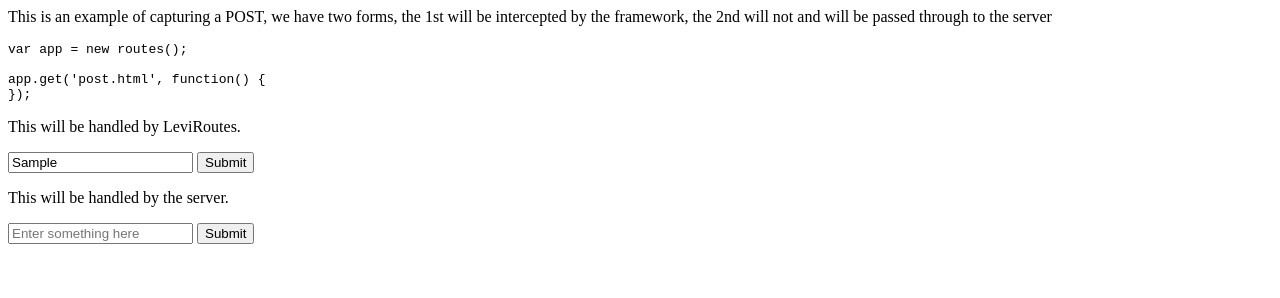
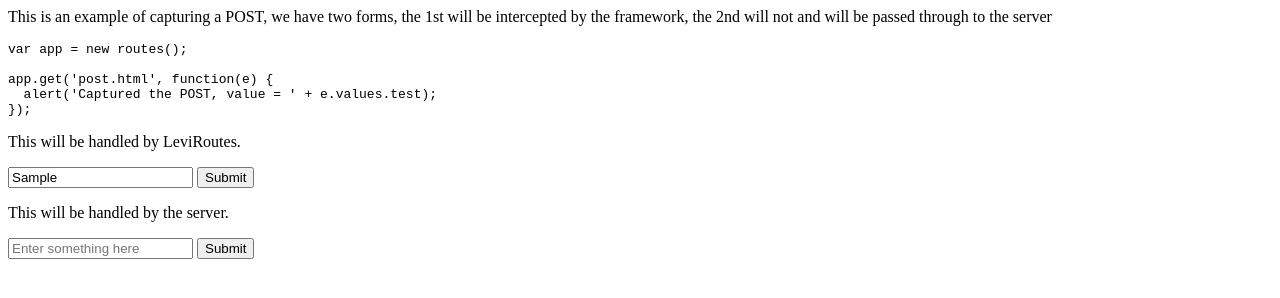
Before and after one commit to PaulKinlan/leviroutes, a plain HTML site: page examples/client/post-example1/example.html in a window 1280 px wide. Both pictures are taken after typing "Sample" into the empty fields and a click on the input 225 px from the left and 162 px from the top of the page. Drawn offline with Linux system fonts and the light colour scheme.

Commit message:
Fixes #6, form values are now attached to a values object that is on the routes handler. - note I didn't place it on the params object as that is reserved for url parameters

```diff
--- a/examples/client/post-example1/example.html
+++ b/examples/client/post-example1/example.html
@@ -7,8 +7,7 @@
       var app = new routes();
 
       app.post('post.html', function(e) {
-
-        alert('Captured the POST');
+        alert('Captured the POST, value = ' + e.values.test);
         return false;
       });
     </script>
@@ -18,18 +17,19 @@
     <p>This is an example of capturing a POST, we have two forms, the 1st will be intercepted by the framework, the 2nd will not and will be passed through to the server</p>
     <pre><code>var app = new routes();
 
-app.get('post.html', function() {
+app.get('post.html', function(e) {
+  alert('Captured the POST, value = ' + e.values.test);
 });</code></pre>
 
     <form action="post.html" method="post">
       <p>This will be handled by LeviRoutes.</p>
-      <input type="test" placeholder="Enter something here">
+      <input type="text" name="test" placeholder="Enter something here">
       <input type="submit">
     </form>
 
     <form action="post2.html" method="post">
       <p>This will be handled by the server.</p>
-      <input type="test" placeholder="Enter something here">
+      <input type="text" name="test" placeholder="Enter something here">
       <input type="submit">
     </form>
 
--- a/routes.js
+++ b/routes.js
@@ -52,7 +52,17 @@
         params[g] = routeMatch[group + 1];
       }
 
-      route.callback({"url": url, "params": params, "e": e});
+      var values = {};
+      if(e.target instanceof HTMLFormElement) {
+        var form = e.target;
+        var items = form.length;
+        var item;
+        for(var j = 0; item = form[j]; j++) {
+          if(!!item.name) values[item.name] = item.value;
+        }
+      }
+
+      route.callback({"url": url, "params": params, "values" : values, "e": e});
       return true;
     }
 
```
